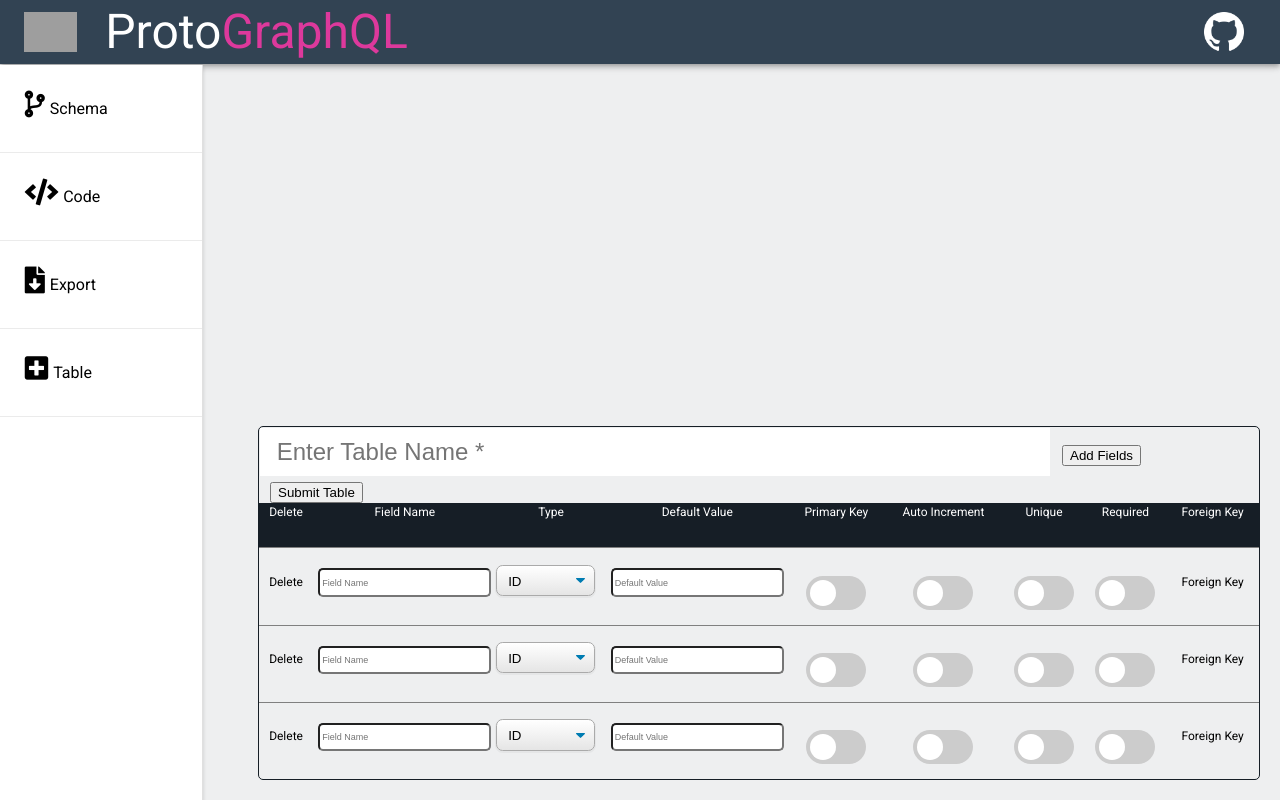
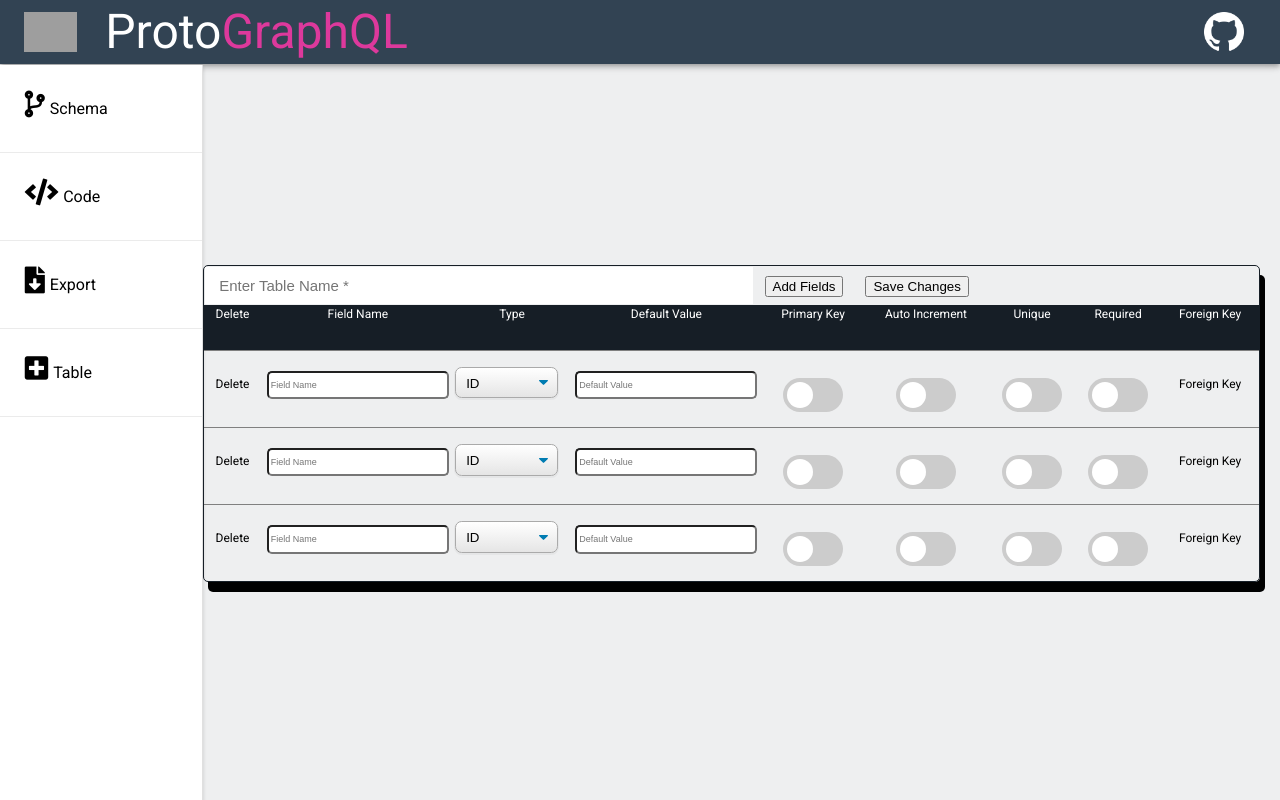
Before and after one commit to oslabs-beta/protographql, a React app: page / in a window 1280 px wide. Built offline with nearby package versions, Linux system fonts and the light colour scheme; grey boxes are pictures that could not be loaded.

Commit message:
table updates

```diff
--- a/src/components/view/tableForm.jsx
+++ b/src/components/view/tableForm.jsx
@@ -8,15 +8,11 @@
 const Div = styled.div`
   border: 1px solid #161e26;
   border-radius: 5px;
-  width: 90%;
   height: auto;
-  margin: 20px;
-  border-spacing: 0;
   min-width: 450px;
-  max-width: 1000px;
-  position: absolute;
-  bottom: 0;
-  right: 0;
+  margin-top: 200px;
+  margin-right: 20px;
+  box-shadow: 5px 10px;
 `;
 
 const Table = styled.table`
--- a/src/components/view/tableName.jsx
+++ b/src/components/view/tableName.jsx
@@ -3,8 +3,8 @@
 
 const Input = styled.input`
   padding: 10px;
-  width: 77%;
-  font-size: 1.5em;
+  width: 50%;
+  font-size: 15px;
   border: none;
   margin: 1px;
 `;
@@ -20,7 +20,7 @@
     <div>
       <Input type="text" placeholder=" Enter Table Name * "></Input>
       <Span><button> Add Fields</button></Span>
-      <Span><button>Submit Table</button></Span>
+      <Span><button>Save Changes</button></Span>
     </div>
   )
 }
```
Also changed, not shown: src/components/navSideBar/codeButton.jsx (deleted), src/components/navSideBar/schemaButton.jsx (deleted), src/components/view/schemaTable.jsx (line endings or trailing spaces).
